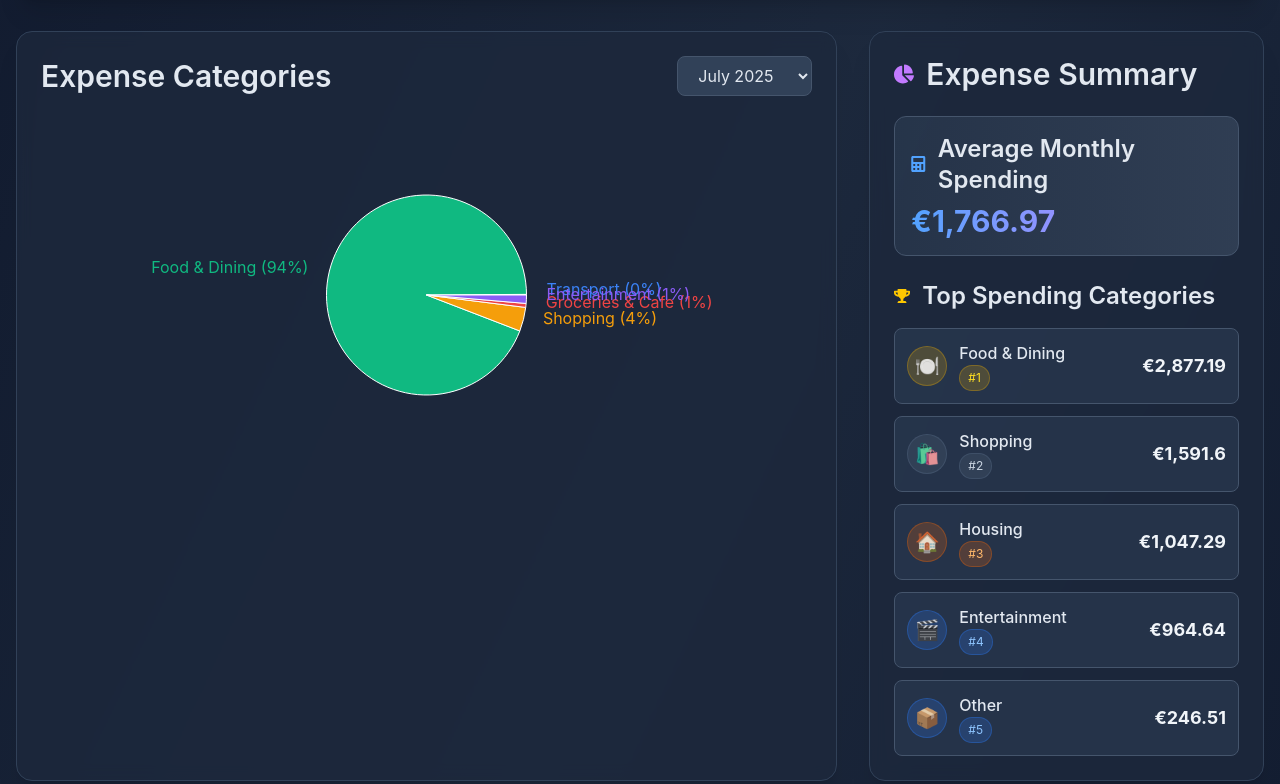
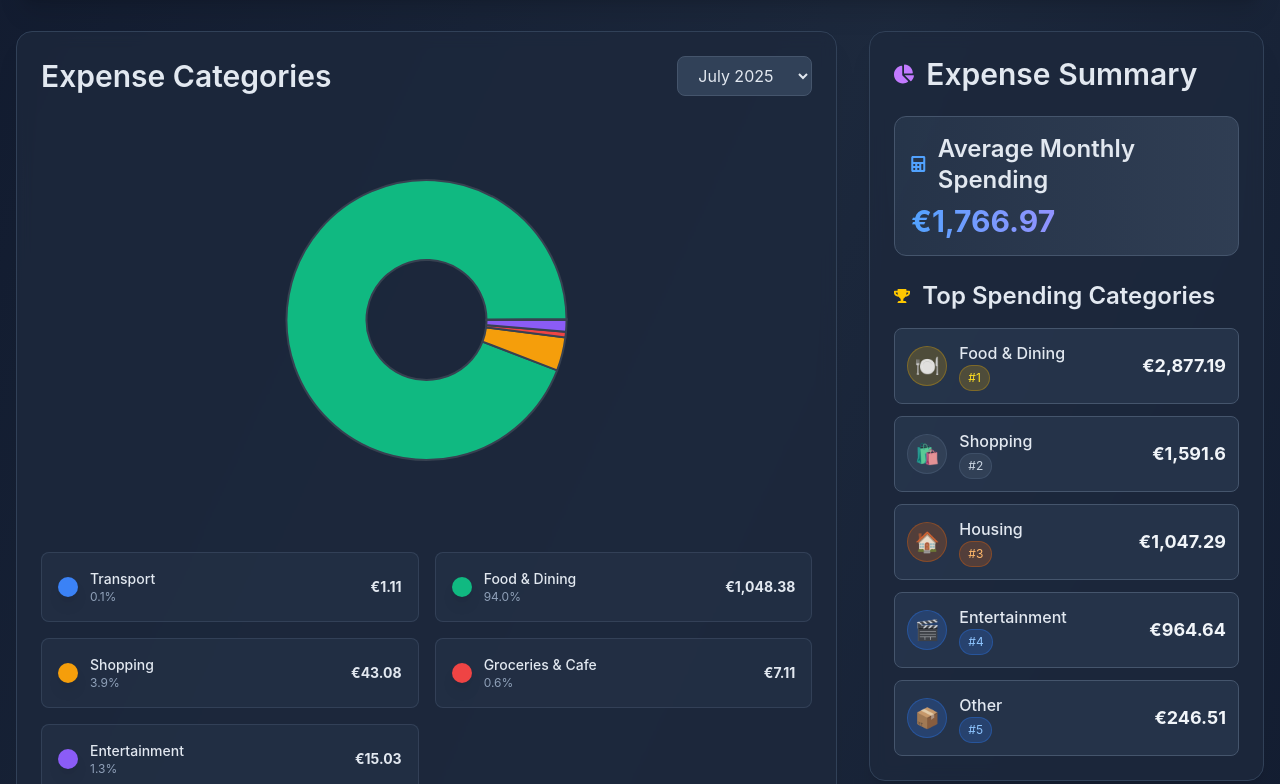
Before and after one commit to vikingnope/code-sprint, a React (Vite) app: page /dashboard in a window 1280 px wide. Shown: the part 836-1620 px from the top of the page. Built offline with nearby package versions, Linux system fonts and the light colour scheme.

Commit message:
fixed pie chart styling

```diff
--- a/src/pages/Dashboard.jsx
+++ b/src/pages/Dashboard.jsx
@@ -197,17 +197,23 @@ const Dashboard = () => {
               </select>
             </div>
             {categoryData.length > 0 && (
-              <ResponsiveContainer width="100%" height={350}>
+              <div className="space-y-8">
+                {/* Modern Pie Chart */}
+                <div className="flex justify-center">
+                  <ResponsiveContainer width="100%" height={400}>
                     <PieChart>
                       <Pie
                         data={categoryData}
                         cx="50%"
                         cy="50%"
                         labelLine={false}
-                    label={({ name, percent }) => `${name} (${(percent * 100).toFixed(0)}%)`}
-                    outerRadius={100}
+                        label={false}
+                        outerRadius={140}
+                        innerRadius={60}
                         fill="#8884d8"
                         dataKey="value"
+                        stroke="#374151"
+                        strokeWidth={2}
                       >
                         {categoryData.map((entry, index) => (
                           <Cell key={`cell-${index}`} fill={COLORS[index % COLORS.length]} />
@@ -220,11 +226,42 @@ const Dashboard = () => {
                           border: '1px solid #374151',
                           borderRadius: '12px',
                           boxShadow: '0 10px 25px rgba(0, 0, 0, 0.3)',
-                      color: '#f1f5f9'
+                          color: '#ffffff'
+                        }}
+                        labelStyle={{
+                          color: '#ffffff',
+                          fontWeight: 'bold'
+                        }}
+                        itemStyle={{
+                          color: '#ffffff'
                         }}
                       />
                     </PieChart>
                   </ResponsiveContainer>
+                </div>
+
+                {/* Modern Legend in 2-column grid */}
+                <div className="grid grid-cols-1 md:grid-cols-2 gap-4">
+                  {categoryData.map((entry, index) => {
+                    const percentage = ((entry.value / categoryData.reduce((sum, item) => sum + item.value, 0)) * 100).toFixed(1);
+                    return (
+                      <div key={entry.name} className="flex items-center gap-3 p-4 bg-slate-700/30 rounded-lg border border-slate-600/50 hover:bg-slate-600/30 transition-colors">
+                        <div
+                          className="w-5 h-5 rounded-full shadow-lg flex-shrink-0"
+                          style={{ backgroundColor: COLORS[index % COLORS.length] }}
+                        ></div>
+                        <div className="flex-1 min-w-0">
+                          <p className="text-slate-200 font-medium text-sm truncate">{entry.name}</p>
+                          <p className="text-slate-400 text-xs">{percentage}%</p>
+                        </div>
+                        <div className="text-right flex-shrink-0">
+                          <p className="text-slate-200 font-bold text-sm">€{entry.value.toLocaleString()}</p>
+                        </div>
+                      </div>
+                    );
+                  })}
+                </div>
+              </div>
             )}
           </div>
 
```
Lines whose indentation alone changed are shown as unchanged.
